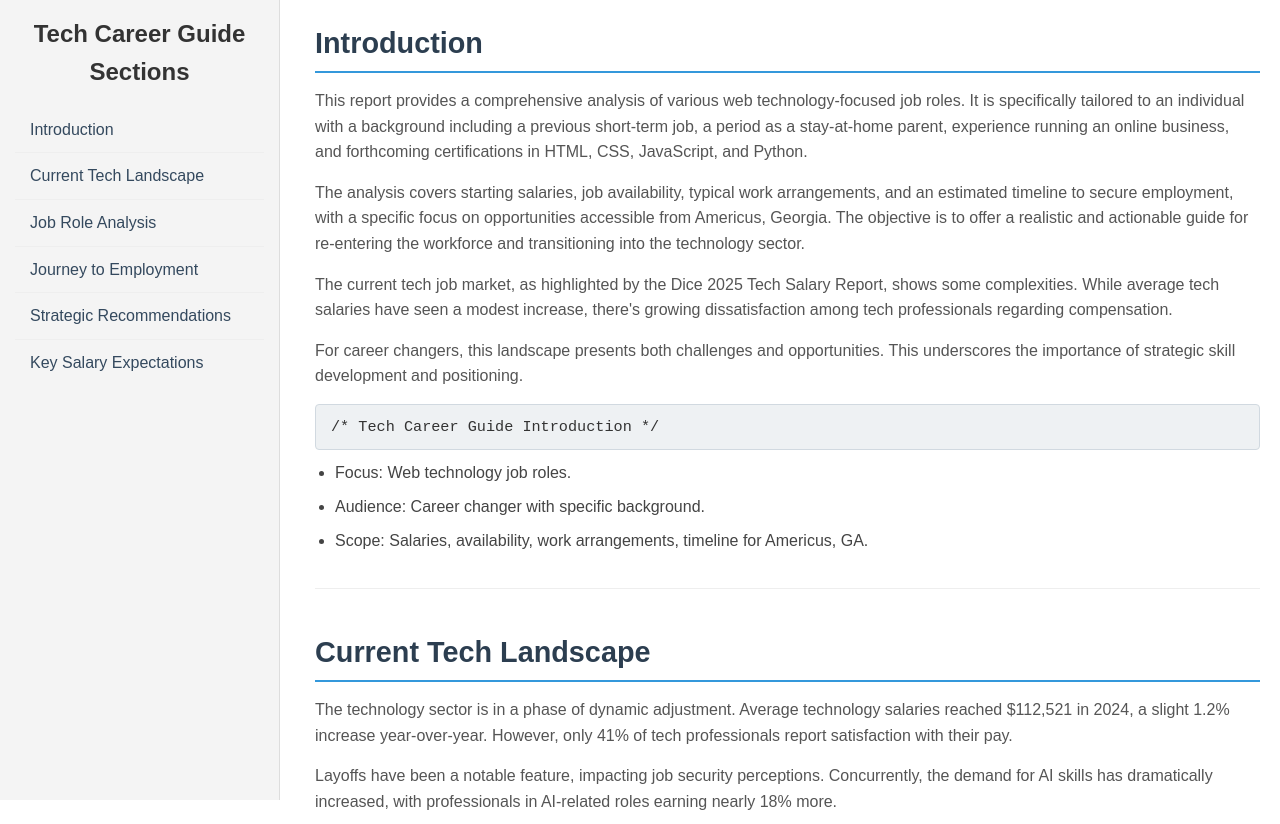
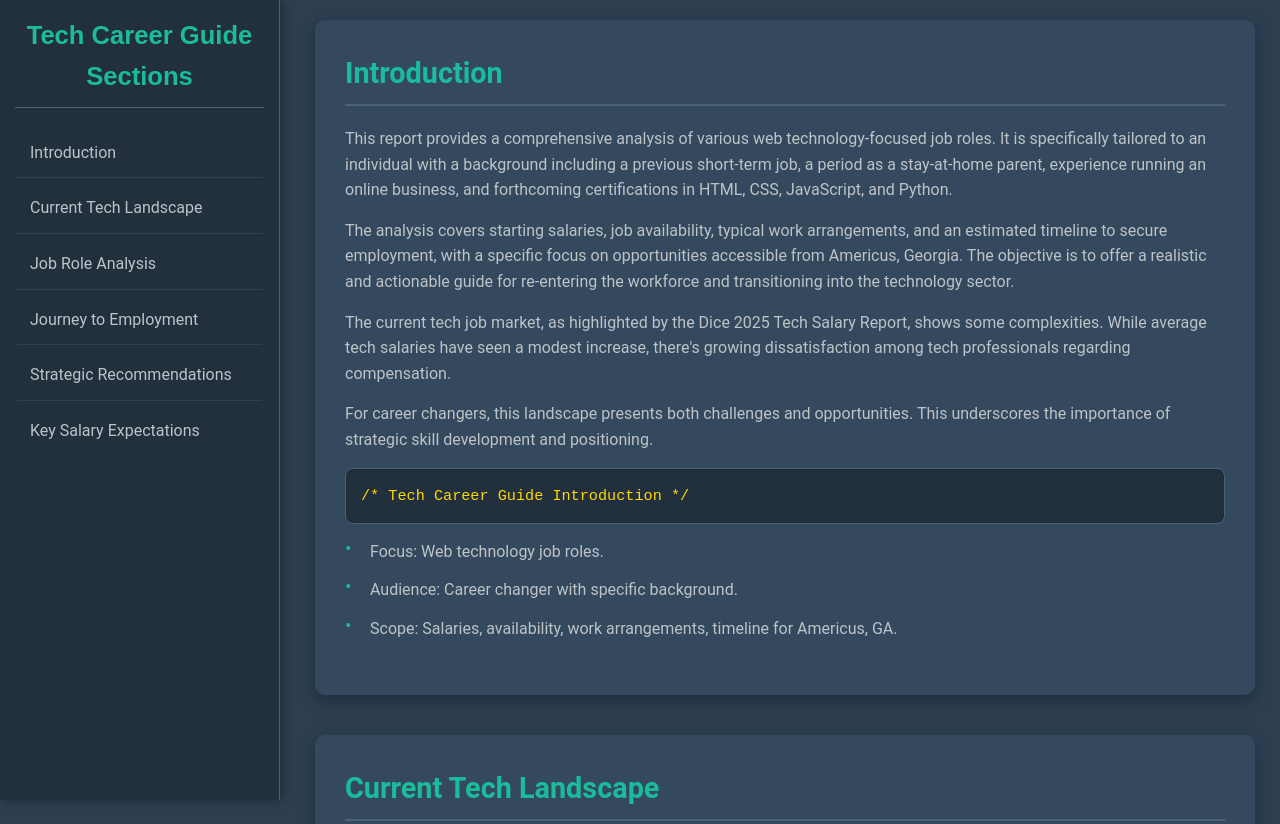
Before and after one commit to Brandys-AlgoRythem/fcc-responsive-tech-docs, a plain HTML site: page index.html in a window 1280 px wide. Shown: the top 824 px of the page. Drawn offline with Linux system fonts and the light colour scheme.

Commit message:
Update styles.css

```diff
--- a/styles.css
+++ b/styles.css
@@ -1,4 +1,3 @@
-
 /* Basic Reset */
 body, header, section, p, ul, li, h1, h2, h3, nav, main, code {
     margin: 0;
@@ -6,107 +5,152 @@ body, header, section, p, ul, li, h1, h2, h3, nav, main, code {
     box-sizing: border-box;
 }
 
+/* General Body and Page Layout */
 body {
-    font-family: Arial, sans-serif;
+    font-family: 'Roboto', sans-serif; /* Primary Body Font */
+    background-color: #2C3E50; /* Primary Background: Dark Charcoal/Deep Navy */
+    color: #BDC3C7; /* Body Text Color: Light Gray */
     line-height: 1.6;
-    color: #333;
-    display: flex; /* For navbar and main content layout */
+    display: flex;
+    flex-direction: column; /* Stack main content for responsiveness */
+    align-items: flex-start; /* Align content to the start */
+    min-height: 100vh;
 }
 
+.container-wrapper {
+    display: flex;
+    width: 100%;
+    min-height: 100vh; /* Ensures content takes full height */
+}
+
+/* Navbar Styling */
 #navbar {
     width: 280px; /* Fixed width for the navbar */
     height: 100vh; /* Full viewport height */
     position: fixed; /* Fixed position */
     left: 0;
     top: 0;
-    background-color: #f4f4f4;
-    border-right: 1px solid #ddd;
+    background-color: #22303E; /* Darker shade for navbar background */
+    border-right: 1px solid #4A6278; /* Subtle border */
     overflow-y: auto; /* Scroll if content overflows */
     padding: 15px;
+    box-shadow: 2px 0 10px rgba(0, 0, 0, 0.3); /* Soft shadow */
+    transition: width 0.3s ease-in-out; /* Smooth transition for responsiveness */
 }
 
 #navbar header {
-    font-size: 1.5em;
+    font-family: 'Montserrat', sans-serif;
+    font-size: 1.6em;
     font-weight: bold;
-    margin-bottom: 15px;
-    color: #333;
+    margin-bottom: 20px;
+    color: #1ABC9C; /* Accent color for navbar header */
     text-align: center;
+    border-bottom: 1px solid #4A6278;
+    padding-bottom: 10px;
 }
 
 #navbar .nav-link {
     display: block;
-    padding: 10px 15px;
-    color: #34495e;
+    padding: 12px 15px;
+    color: #BDC3C7; /* Nav link text color */
     text-decoration: none;
-    border-bottom: 1px solid #eee;
-    transition: background-color 0.3s ease, color 0.3s ease;
+    border-bottom: 1px solid #2F4050; /* Slightly lighter border for links */
+    transition: background-color 0.3s ease, color 0.3s ease, transform 0.2s ease; /* Smooth transitions */
+    border-radius: 4px;
+    margin-bottom: 5px;
 }
 
 #navbar .nav-link:hover {
-    background-color: #e0e0e0;
-    color: #2c3e50;
+    background-color: #34495E; /* Darker background on hover */
+    color: #FFD700; /* Gold accent on hover */
+    transform: translateX(5px); /* Subtle slide effect */
 }
 
 #navbar .nav-link:last-child {
     border-bottom: none;
 }
 
+/* Main Content Area */
 #main-doc {
     margin-left: 295px; /* Account for navbar width + a little space */
     padding: 20px;
-    width: calc(100% - 280px); /* Remaining width */
+    flex-grow: 1; /* Allows main content to take remaining space */
+    max-width: calc(100% - 300px); /* Limit width */
 }
 
 .main-section {
+    background-color: #34495E; /* Slightly lighter background for sections */
+    padding: 30px;
+    border-radius: 10px;
     margin-bottom: 40px;
-    border-bottom: 1px solid #eee;
-    padding-bottom: 20px;
+    box-shadow: 0 6px 15px rgba(0, 0, 0, 0.25); /* Soft shadow */
+    transition: transform 0.3s ease-in-out, box-shadow 0.3s ease-in-out;
+}
+
+.main-section:hover {
+    transform: translateY(-5px); /* Subtle lift on hover */
+    box-shadow: 0 10px 25px rgba(0, 0, 0, 0.4); /* Enhanced shadow on hover */
 }
 
 .main-section:last-child {
-    border-bottom: none;
+    margin-bottom: 20px; /* Less margin for the last section */
 }
 
 .main-section header {
     font-size: 1.8em;
     font-weight: bold;
-    margin-bottom: 15px;
-    color: #2c3e50;
-    border-bottom: 2px solid #3498db;
-    padding-bottom: 5px;
+    margin-bottom: 20px;
+    color: #1ABC9C; /* Accent color for section headers */
+    border-bottom: 2px solid #4A6278; /* Subtle separator */
+    padding-bottom: 8px;
+    text-align: left; /* Keep section headers left-aligned */
 }
 
 .main-section p {
     margin-bottom: 15px;
     font-size: 1em;
-    color: #555;
+    color: #BDC3C7;
 }
 
 .main-section code {
-    display: block; /* Make code blocks take full width */
-    background-color: #eef1f3;
-    padding: 10px 15px;
-    border-radius: 4px;
-    font-family: 'Courier New', Courier, monospace;
+    display: block;
+    background-color: #22303E; /* Darker background for code blocks */
+    padding: 15px;
+    border-radius: 8px;
+    font-family: 'Roboto Mono', monospace; /* Monospace font for code */
     font-size: 0.95em;
-    margin: 10px 0;
-    white-space: pre-wrap; /* Wrap long lines of code */
-    border: 1px solid #d1d9e0;
+    margin: 15px 0;
+    white-space: pre-wrap;
+    border: 1px solid #4A6278; /* Subtle border */
+    color: #FFD700; /* Gold text for code for high contrast */
+    box-shadow: inset 0 2px 5px rgba(0, 0, 0, 0.1); /* Inner shadow */
 }
 
 .main-section ul {
-    margin-left: 20px; /* Indent list */
-    margin-bottom: 15px;
+    list-style: none; /* Remove default bullet points */
+    padding-left: 0;
+    margin-bottom: 1.5em;
 }
 
-.main-section li {
-    margin-bottom: 8px;
-    color: #444;
+.main-section ul li {
+    position: relative;
+    padding-left: 25px; /* Space for custom bullet */
+    margin-bottom: 0.8em;
+    color: #BDC3C7;
 }
 
-/* Media Query for smaller screens */
+.main-section ul li::before {
+    content: '•'; /* Custom bullet point */
+    color: #1ABC9C; /* Accent color for bullets */
+    position: absolute;
+    left: 0;
+    font-size: 1.2em;
+    line-height: 1;
+}
+
+/* Responsive Design Adjustments */
 @media (max-width: 768px) {
-    body {
+    .container-wrapper {
         flex-direction: column; /* Stack navbar and main content */
     }
 
@@ -115,17 +159,57 @@ body {
         height: auto; /* Auto height */
         position: static; /* Not fixed anymore */
         border-right: none;
-        border-bottom: 2px solid #333;
+        border-bottom: 2px solid #4A6278; /* Border at the bottom */
         overflow-y: visible;
+        padding-bottom: 10px;
+    }
+
+    #navbar header {
+        font-size: 1.4em;
+        margin-bottom: 10px;
+    }
+
+    #navbar .nav-link {
+        padding: 10px 10px;
+        font-size: 0.9em;
     }
 
     #main-doc {
         margin-left: 0;
         width: 100%;
         padding: 15px;
+        max-width: 100%; /* Full width */
+    }
+
+    .main-section {
+        padding: 20px;
+        margin-bottom: 30px;
     }
 
     .main-section header {
         font-size: 1.6em;
     }
 }
+
+@media (max-width: 480px) {
+    #navbar header {
+        font-size: 1.2em;
+    }
+
+    #navbar .nav-link {
+        font-size: 0.8em;
+        padding: 8px 5px;
+    }
+
+    .main-section {
+        padding: 15px;
+    }
+
+    .main-section header {
+        font-size: 1.4em;
+    }
+
+    .main-section p, .main-section ul li {
+        font-size: 0.9em;
+    }
+}
```
